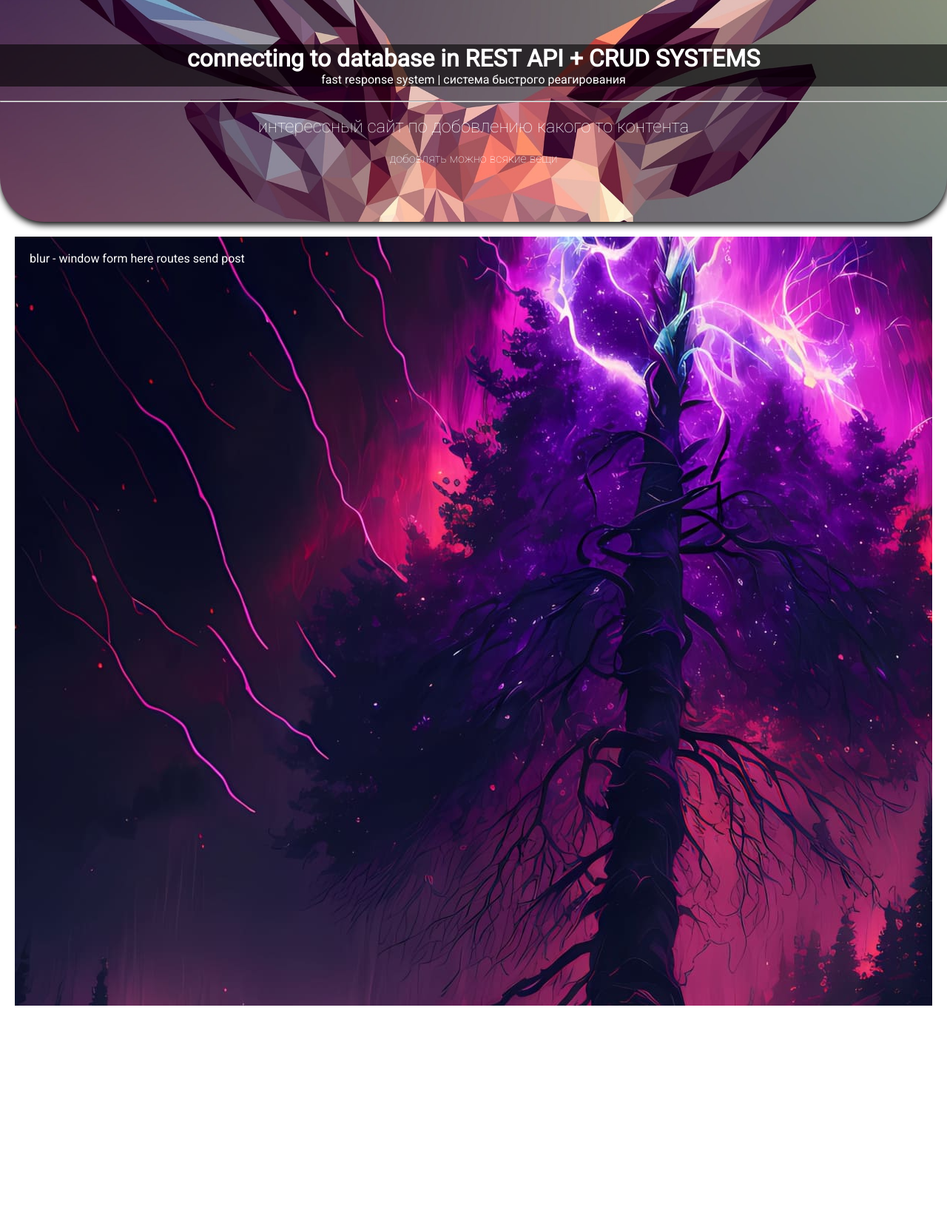
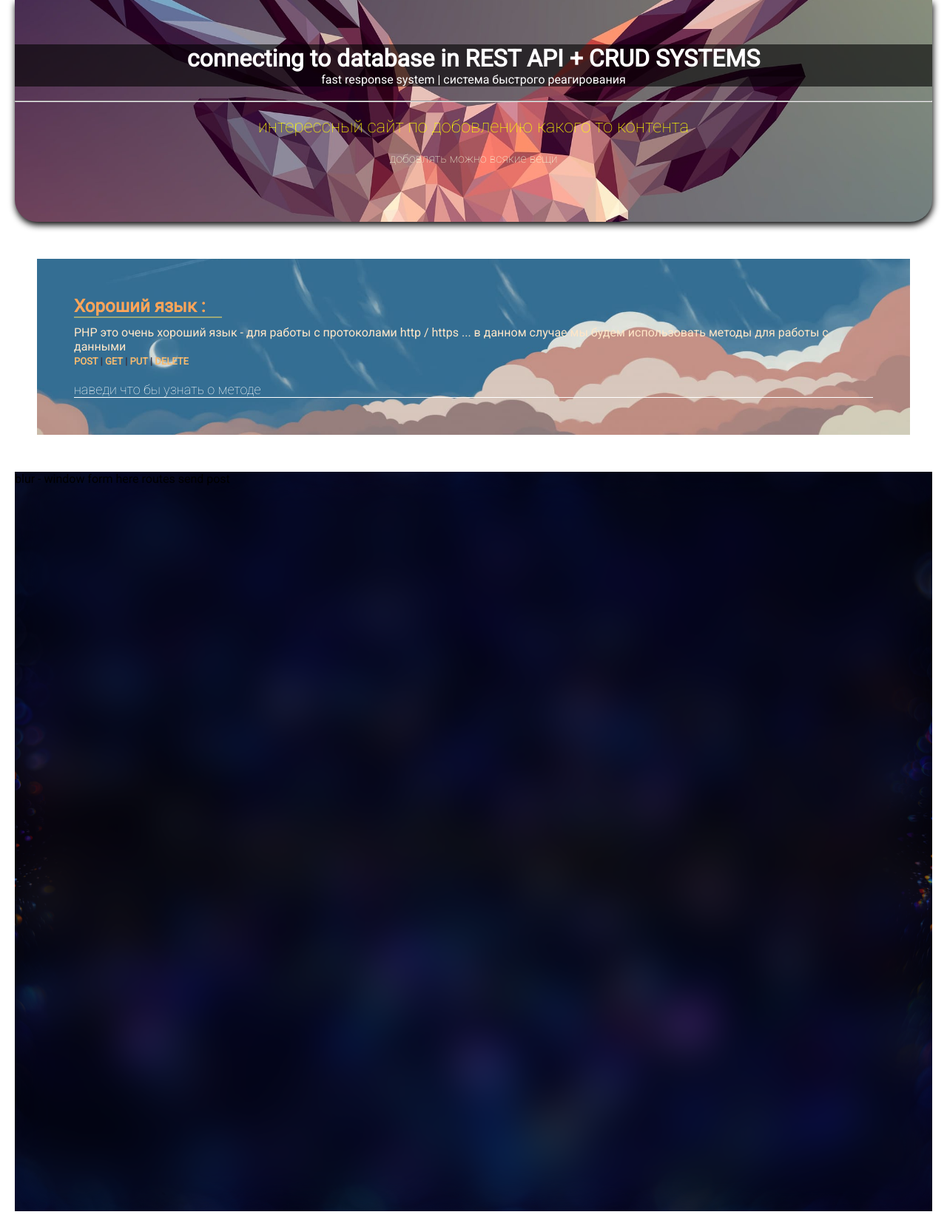
Before and after one commit to NightWolfHSS/php-app-rest-crud, a PHP site: page / in a window 1280 px wide. Shown: the whole page at 74% size. Before the commit the page ends 1360 px from the top, so only its background shows below. Run offline with PHP 8.4, Linux system fonts and the light colour scheme.

Commit message:
new files js and add blocks html and css

```diff
--- a/index.php
+++ b/index.php
@@ -18,19 +18,29 @@
 			<h2>интерессный сайт по добовлению какого то контента</h2>
 	    	<p>добовлять можно всякие вещи</p>
 		</div>
+	</header>
 
-	</header>
+    <div class="section">
+    	<section class="mob-i">
+	    <h2>Хороший язык : </h2>
+		   <p>PHP это очень хороший язык - для работы с протоколами http / https ... в данном случае мы будем использовать методы для работы с данными <br>
+		   	<b><span title="данный метод используется для добовления данных">POST</span> | <span title="данный метод используется для получения данных">GET</span> | <span title="данный метод используется для изменения данных">PUT</span> | <span title="данный метод используется для удаления данных">DELETE</span> </b></p>
+		   	<br>
+		   	<div class="mini-text"><p>наведи что бы узнать о методе</p></div>
+    	</section>
+    </div>
+
 	<div class="content">
-
+		<div class="backg-filter content-wrapper">
 			<div class="crud">
 				blur - window
 				form here
 				routes
 				send post
 			</div>
+		</div>
+	</div>
 
-
-	</div>
 	<footer>
 
 	</footer>
--- a/root/css/main.css
+++ b/root/css/main.css
@@ -29,8 +29,8 @@
 	}
 	to {
 		background-image: url('../images/imagecompressor/sda.jpg');
- 		border-bottom-left-radius: 60px;
-    	border-bottom-right-radius: 60px;
+ 		border-bottom-left-radius: 30px;
+    	border-bottom-right-radius: 30px;
 	}
 }
 
@@ -39,16 +39,16 @@ header {
 	transition: 1s ease all;
 	animation-name: showImagen;
 	animation-duration: 5s;
-	width: 100%;
+
 	height: 300px;
 	background-image: url('../images/imagecompressor/sda.jpg');
     background-repeat: no-repeat;
     background-position-y: 25%;
     background-color: #a5a54f;
     box-shadow: 1px 4px 10px black;
-    margin-bottom: 20px;
-    border-bottom-left-radius: 60px;
-    border-bottom-right-radius: 60px;
+    margin: 0 20px;
+    border-bottom-left-radius: 30px;
+    border-bottom-right-radius: 30px;
     animation-iteration-count: ease-in-out;
 }
 .linespace {
@@ -66,15 +66,38 @@ header {
 	text-align: center;
 	font-weight: 100;
 }
-.contain-header-x h2 { font-weight: 100; margin-bottom: 20px; }
-
+.contain-header-x h2 { font-weight: 100; margin-bottom: 20px; color: yellow; }
+.contain-header-x p { color: #F6FFDE; }
+.section {
+	background-image: url('../images/imagecompressor/f3.jpg');
+	background-position-y: 25%;
+	background-size: cover;
+	background-color: grey;
+	margin: 50px;
+	padding: 50px;}
+	.section h2 { color: #FFA559; border-bottom: 2px solid #9CA777; width: 200px; margin-bottom: 10px;}
+    .section p { color: #FFE6C7; }
+    .section span { color: #F6BA6F; cursor: pointer;}
+    .section span:hover { color: white; }
+    .section b { color: white; font-size: 13px; color: #393646;}
+    .mini-text { font-size: 18px; font-weight: 100; border-bottom: 1px solid white;}
+    .mini-text p { color: white; }
 .content {
 	height: 1000px;
-	background-image: url('../images/imagecompressor/f4.jpg');
+	background-image: url('../images/imagecompressor/f8.jpg');
     background-repeat: no-repeat;
-    background-position: contain;
-    padding: 20px;
+    background-size: cover;
     margin: 20px;
+}
+
+.backg-filter {
+	width: 100%;
+	height: 100%;
+	backdrop-filter: blur(30px);
+	color: red;
+}
+.crud {
+	color: black;
 }
 
 /*body {}*/
@@ -89,6 +112,10 @@ header {
 }
 
 @media (max-width: 400px) {
+	.mob-i {
+		padding: 10px;
+		background: rgba(136, 136, 136, 0.8)
+	}
 	.contain-header h1 {
 		font-weight: 100px;
 		font-size: 11px;}
@@ -107,6 +134,10 @@ header {
 }
 /*sorry for DRY*/
 @media (min-width: 401px) and (max-width: 600px) {
+	.mob-i {
+		padding: 10px;
+		background: rgba(136, 136, 136, 0.8)
+	}
 	.contain-header h1 {
 		font-weight: 100px;
 		font-size: 17px;}
--- /dev/null
+++ b/root/js/main.js
@@ -0,0 +1 @@
+/*popup about crud*/
```
Also changed, not shown: root/images/imagecompressor/f7.jpg (added), root/images/imagecompressor/f8.jpg (added). Lines whose indentation alone changed are shown as unchanged.
